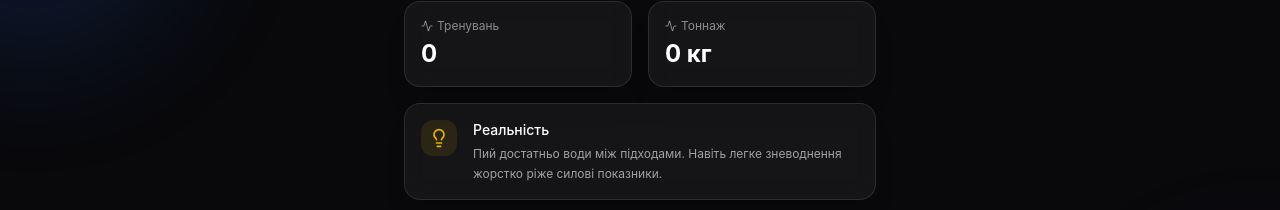
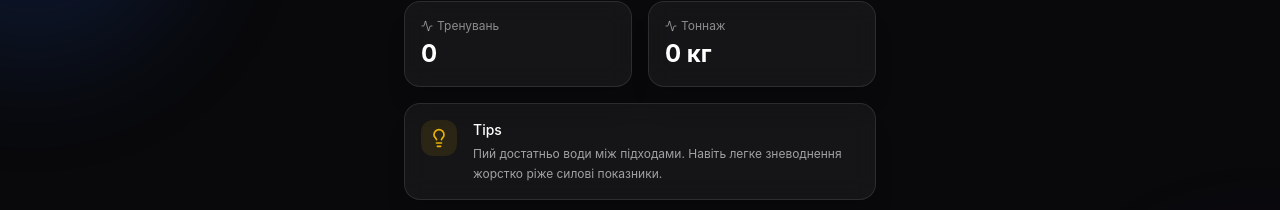
Before and after one commit to N0ikolai/FirApp, a React (Vite) app: page / in a window 1280 px wide. Shown: the part 127-337 px from the top of the page. Built offline with nearby package versions, Linux system fonts and the light colour scheme.

Commit message:
feat: bug fix

```diff
--- a/src/components/Dashboard.jsx
+++ b/src/components/Dashboard.jsx
@@ -116,7 +116,7 @@ export default function Dashboard({ onNewWorkout }) {
           <Lightbulb className="w-5 h-5 text-yellow-500" />
         </div>
         <div>
-          <h3 className="text-white font-medium text-sm mb-1">Реальність</h3>
+          <h3 className="text-white font-medium text-sm mb-1">Tips</h3>
           <p className="text-white/60 text-xs leading-relaxed">{currentTip}</p>
         </div>
       </div>
```
